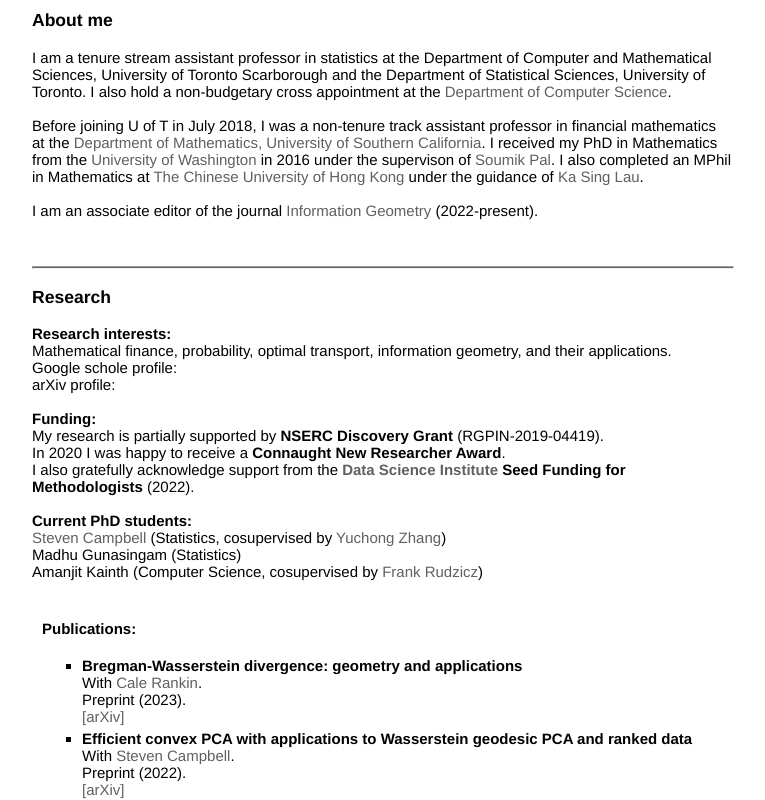
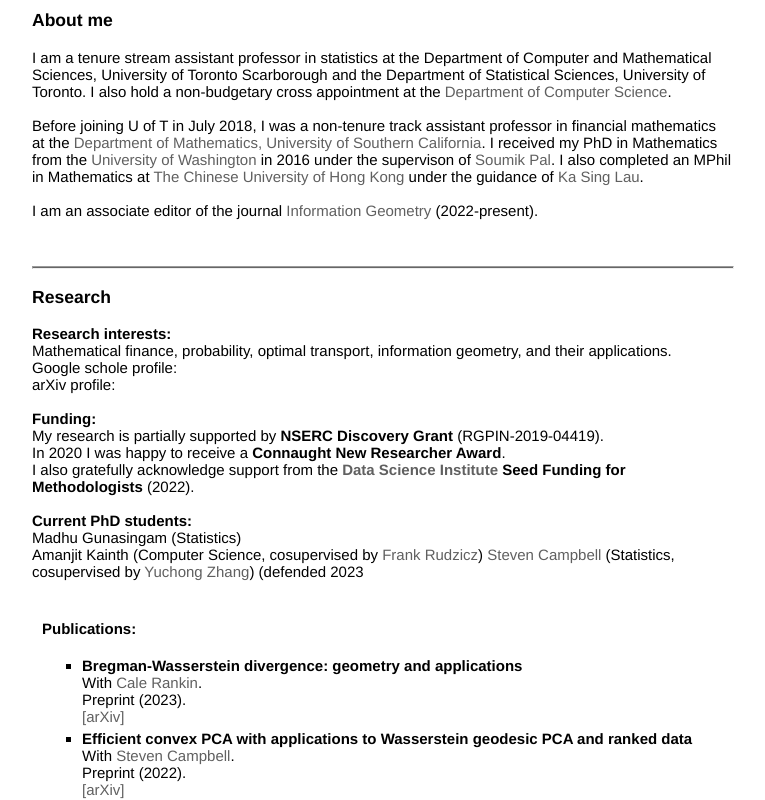
Before and after one commit to tkl-wong/tkl-wong.github.io, a plain HTML site: page index.html in a window 1280 px wide. Shown: the part 405-1205 px from the top of the page, without its empty margins (258-1023 px from the left). Drawn offline with nearby package versions, Linux system fonts and the light colour scheme; some packages are replaced by stand-ins of ours; some icons are missing.

Commit message:
Update index.html

```diff
--- a/index.html
+++ b/index.html
@@ -178,9 +178,9 @@ img {
 
     <br><br>
     <b>Current PhD students:</b><br>
-    <a href = "https://www.statistics.utoronto.ca/people/directories/graduate-students/steven-campbell">Steven Campbell</a> (Statistics, cosupervised by <a href = "http://www.utstat.toronto.edu/~yuchong/">Yuchong Zhang</a>)<br>
 	Madhu Gunasingam (Statistics) <br>
 	Amanjit Kainth (Computer Science, cosupervised by <a href = "http://www.cs.toronto.edu/~frank/index.html">Frank Rudzicz</a>)
+  <a href = "https://www.statistics.utoronto.ca/people/directories/graduate-students/steven-campbell">Steven Campbell</a> (Statistics, cosupervised by <a href = "http://www.utstat.toronto.edu/~yuchong/">Yuchong Zhang</a>) (defended 2023<br>
 
 
     <!--
```
